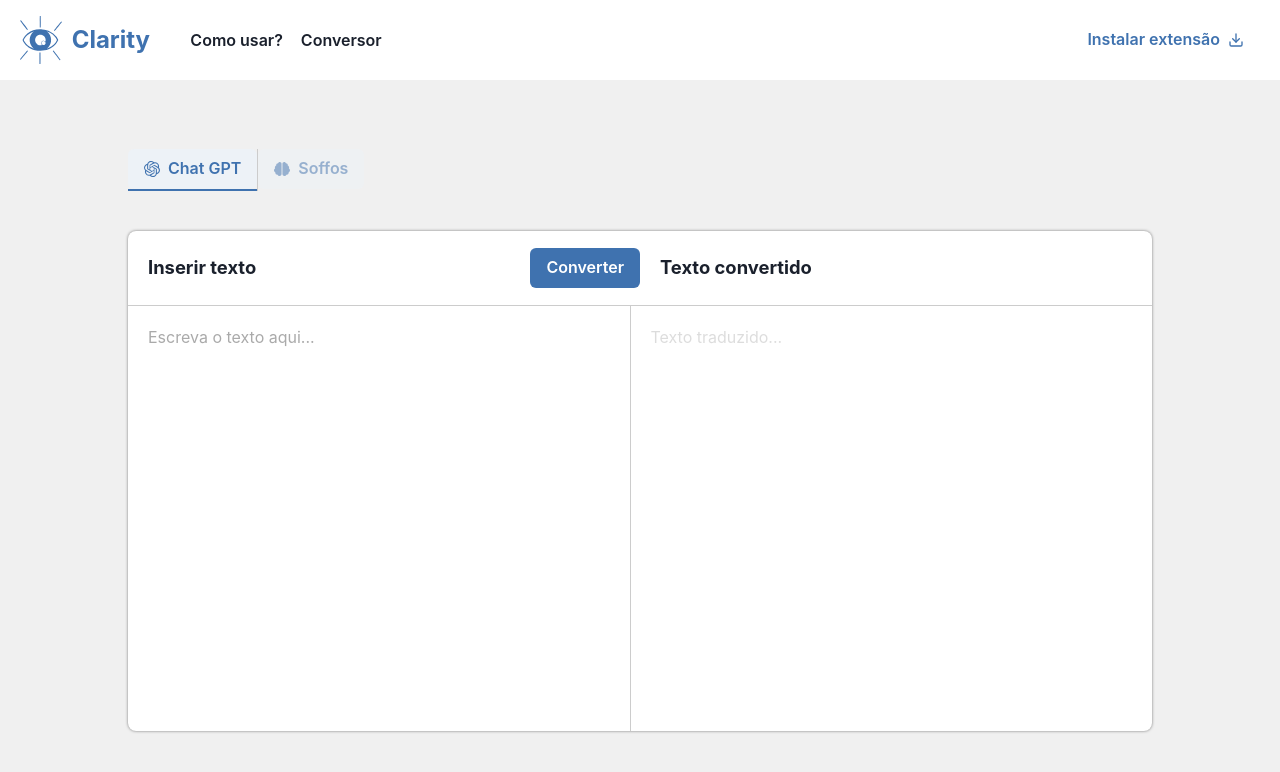
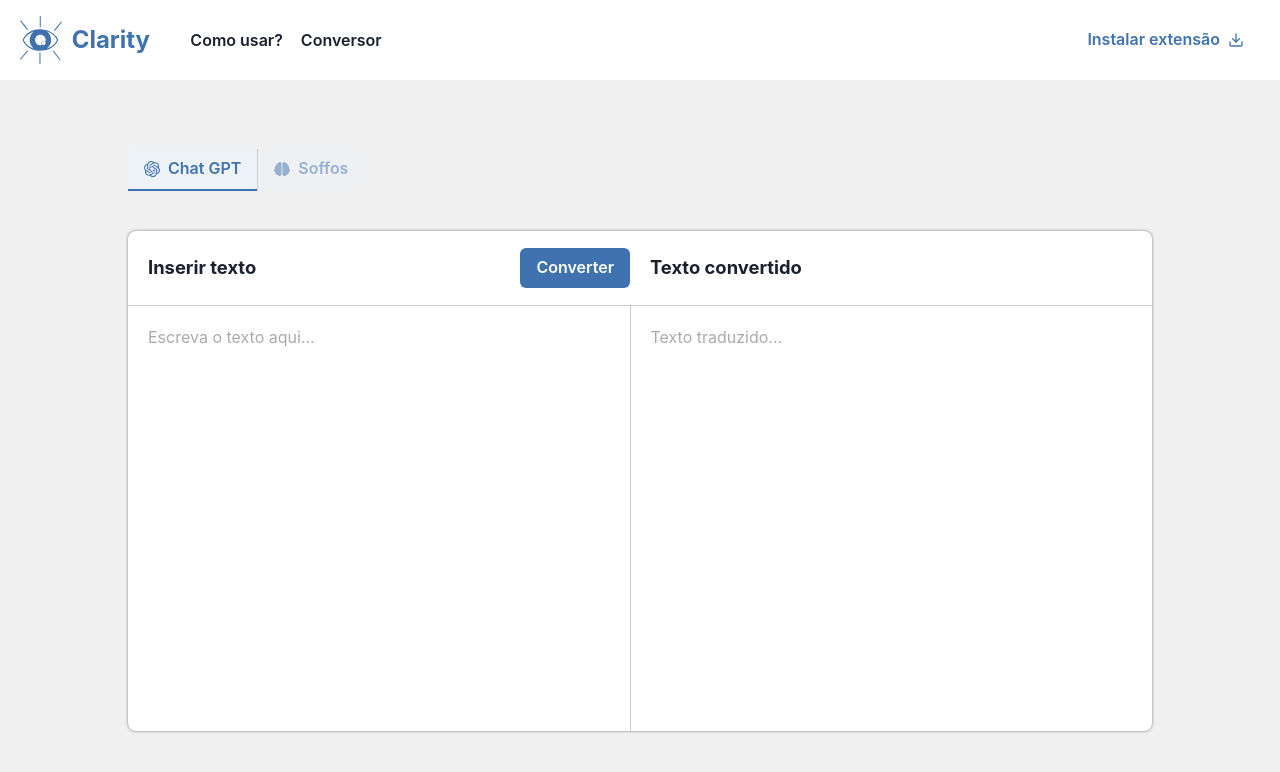
Before and after one commit to Hackatona-AGES-2023/Clarity, a React (Create React App) app in the folder frontend/: page /translate in a window 1280 px wide. Shown: the top 772 px of the page. Built offline with nearby package versions, Linux system fonts and the light colour scheme.

Commit message:
fixing padding

```diff
--- a/frontend/src/pages/ClearTextPage/TranslateInputBoxComponent/index.tsx
+++ b/frontend/src/pages/ClearTextPage/TranslateInputBoxComponent/index.tsx
@@ -8,7 +8,7 @@ export default function TranslateInputBoxComponent(props: any) {
 
   const traduzir = () => {
     setValue("Convertendo...")
-    getIAResponse(props.isGPT, message).then((data) => {setValue(data.data.data.response); console.log(data.data.data.response)});
+    getIAResponse(props.isGPT, message).then((data) => { setValue(data.data.data.response); console.log(data.data.data.response) });
   }
 
   return (
@@ -31,12 +31,12 @@ export default function TranslateInputBoxComponent(props: any) {
         fontSize={'1.15rem'}
       >
         <Flex
-          pl={'20px'}
           flex={1}
           justifyContent={'space-between'}
           alignItems={'center'}
         >
           <Text
+            pl={'20px'}
           >
             {'Inserir texto'}
           </Text>
@@ -74,6 +74,7 @@ export default function TranslateInputBoxComponent(props: any) {
             borderColor: '#CCC'
           }}
           borderRadius={0}
+          _disabled={{ opacity: 1 }}
         />
         <Box
           w={'1px'}
@@ -97,6 +98,7 @@ export default function TranslateInputBoxComponent(props: any) {
             borderColor: '#CCC'
           }}
           borderRadius={0}
+          _disabled={{ opacity: 1 }}
         />
       </Flex>
     </Box>
```
